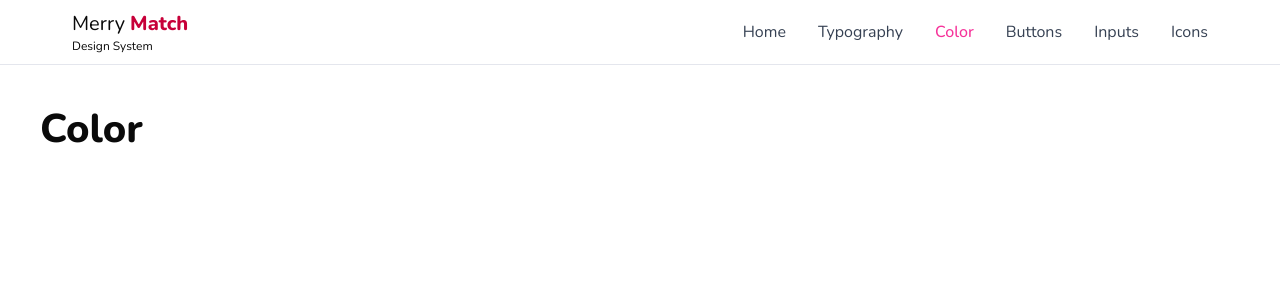
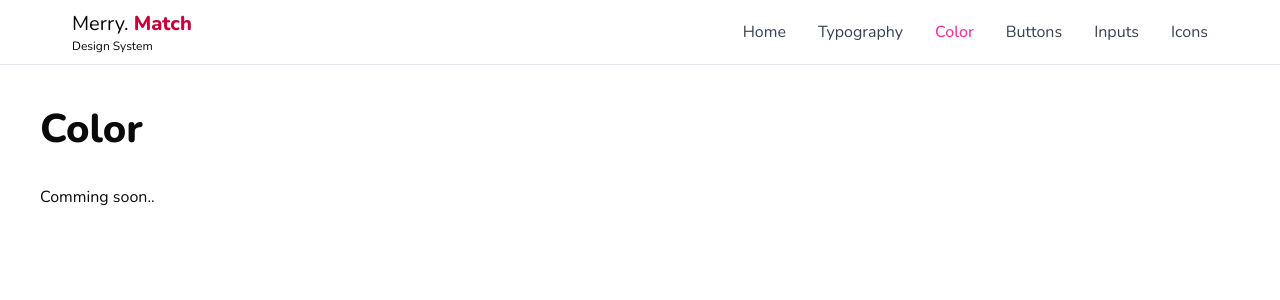
Before and after one commit to boatbie14/merry-match-design-system, a Next.js app: page /color in a window 1280 px wide. Shown: the top 300 px of the page. Built offline with nearby package versions, Linux system fonts and the light colour scheme.

Commit message:
fix(style): fix page not show style

```diff
--- a/src/app/color/page.js
+++ b/src/app/color/page.js
@@ -6,6 +6,7 @@ export default function ColorPage() {
       <div className="row">
         <div className="container">
           <h1 className="text-3xl font-bold mb-8">Color</h1>
+          <p>Comming soon..</p>
         </div>
       </div>
     </>
--- a/src/app/globals.css
+++ b/src/app/globals.css
@@ -1,5 +1,4 @@
 @import "tailwindcss";
-@import "tw-animate-css";
 
 @custom-variant dark (&:is(.dark *));
 
--- a/src/components/Navbar.jsx
+++ b/src/components/Navbar.jsx
@@ -23,7 +23,7 @@ const Navbar = () => {
         {/* Logo / Brand Name - Left Side */}
         <div className="flex items-center">
           <Link href="/" className="text-xl">
-            Merry <span className="font-extrabold text-[#C70039]">Match</span>
+            Merry. <span className="font-extrabold text-[#C70039]">Match</span>
             <p className="text-xs">Design System</p>
           </Link>
         </div>
```
Also changed, not shown: package.json (+6 -2 lines), 1 other file (tests, documents, lock files or other folders).
